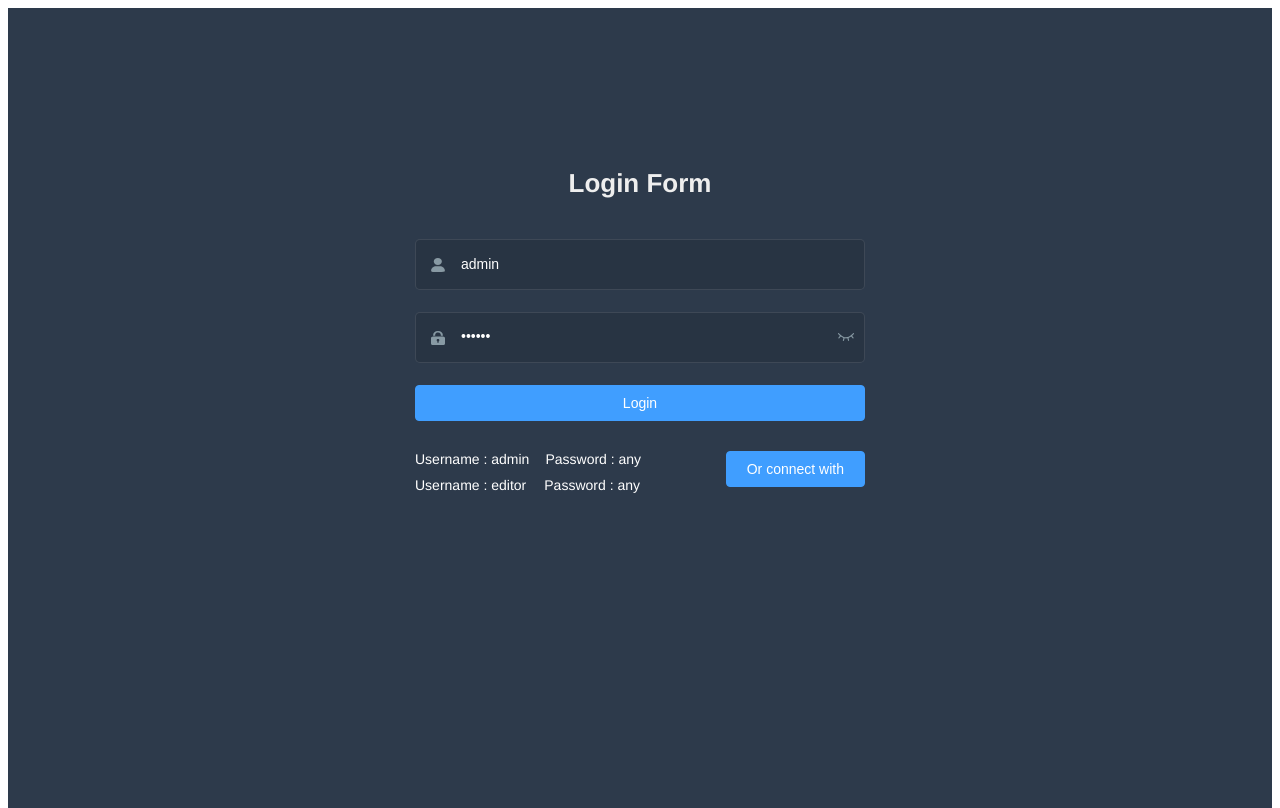
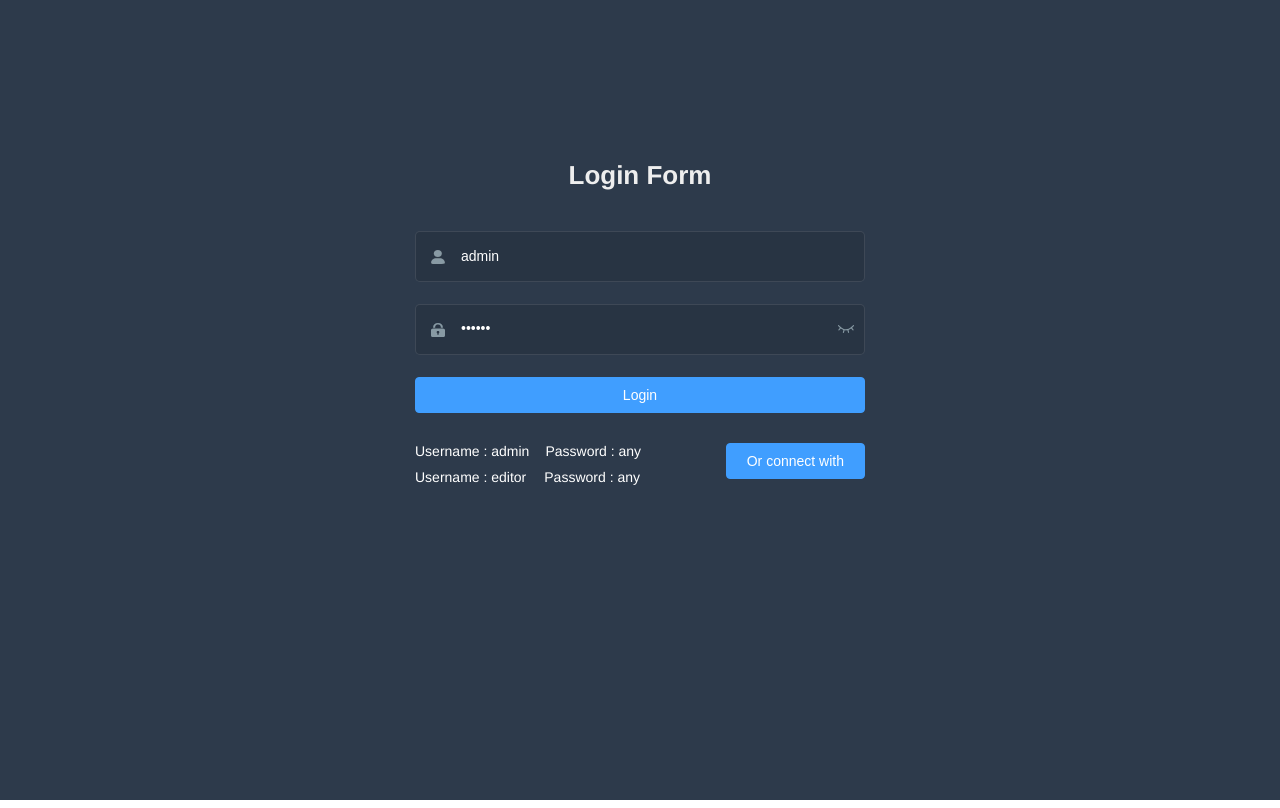
Before and after one commit to xoobom/vue-element-admin-vite, a Vue app: page /#/login in a window 1280 px wide. Built offline with nearby package versions, Linux system fonts and the light colour scheme.

Commit message:
效果对比

```diff
--- a/src/styles/index.scss
+++ b/src/styles/index.scss
@@ -11,6 +11,7 @@ body {
   -webkit-font-smoothing: antialiased;
   text-rendering: optimizeLegibility;
   font-family: Helvetica Neue, Helvetica, PingFang SC, Hiragino Sans GB, Microsoft YaHei, Arial, sans-serif;
+  margin: 0;
 }
 
 label {
@@ -90,7 +91,7 @@ div:focus {
     visibility: hidden;
     display: block;
     font-size: 0;
-    content: " ";
+    content: ' ';
     clear: both;
     height: 0;
   }
@@ -104,7 +105,7 @@ aside {
   display: block;
   line-height: 32px;
   font-size: 16px;
-  font-family: -apple-system, BlinkMacSystemFont, "Segoe UI", Roboto, Oxygen, Ubuntu, Cantarell, "Fira Sans", "Droid Sans", "Helvetica Neue", sans-serif;
+  font-family: -apple-system, BlinkMacSystemFont, 'Segoe UI', Roboto, Oxygen, Ubuntu, Cantarell, 'Fira Sans', 'Droid Sans', 'Helvetica Neue', sans-serif;
   color: #2c3e50;
   -webkit-font-smoothing: antialiased;
   -moz-osx-font-smoothing: grayscale;
@@ -134,7 +135,7 @@ aside {
 }
 
 .text-center {
-  text-align: center
+  text-align: center;
 }
 
 .sub-navbar {
```
Also changed, not shown: 1 other file (tests, documents, lock files or other folders).
